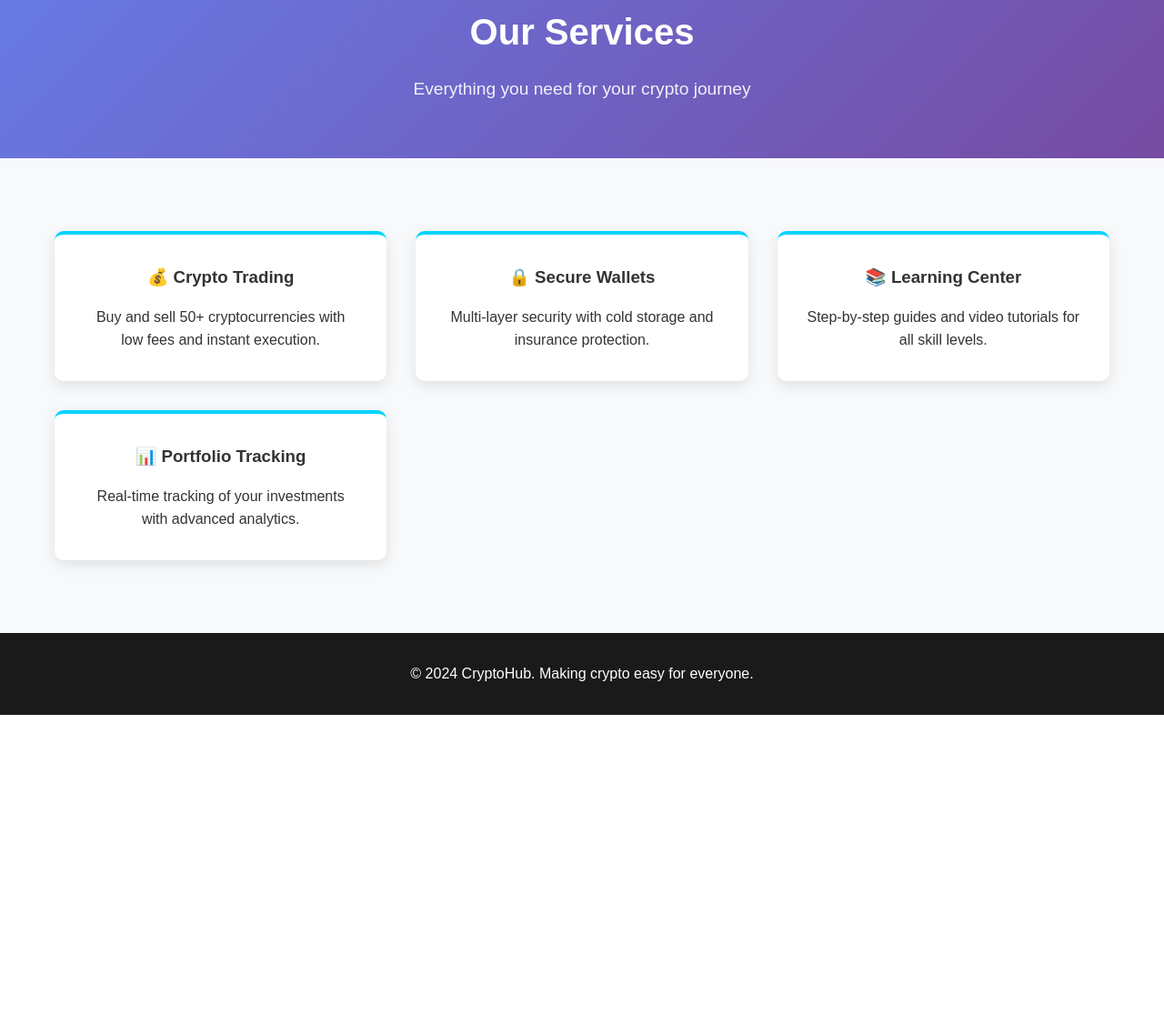
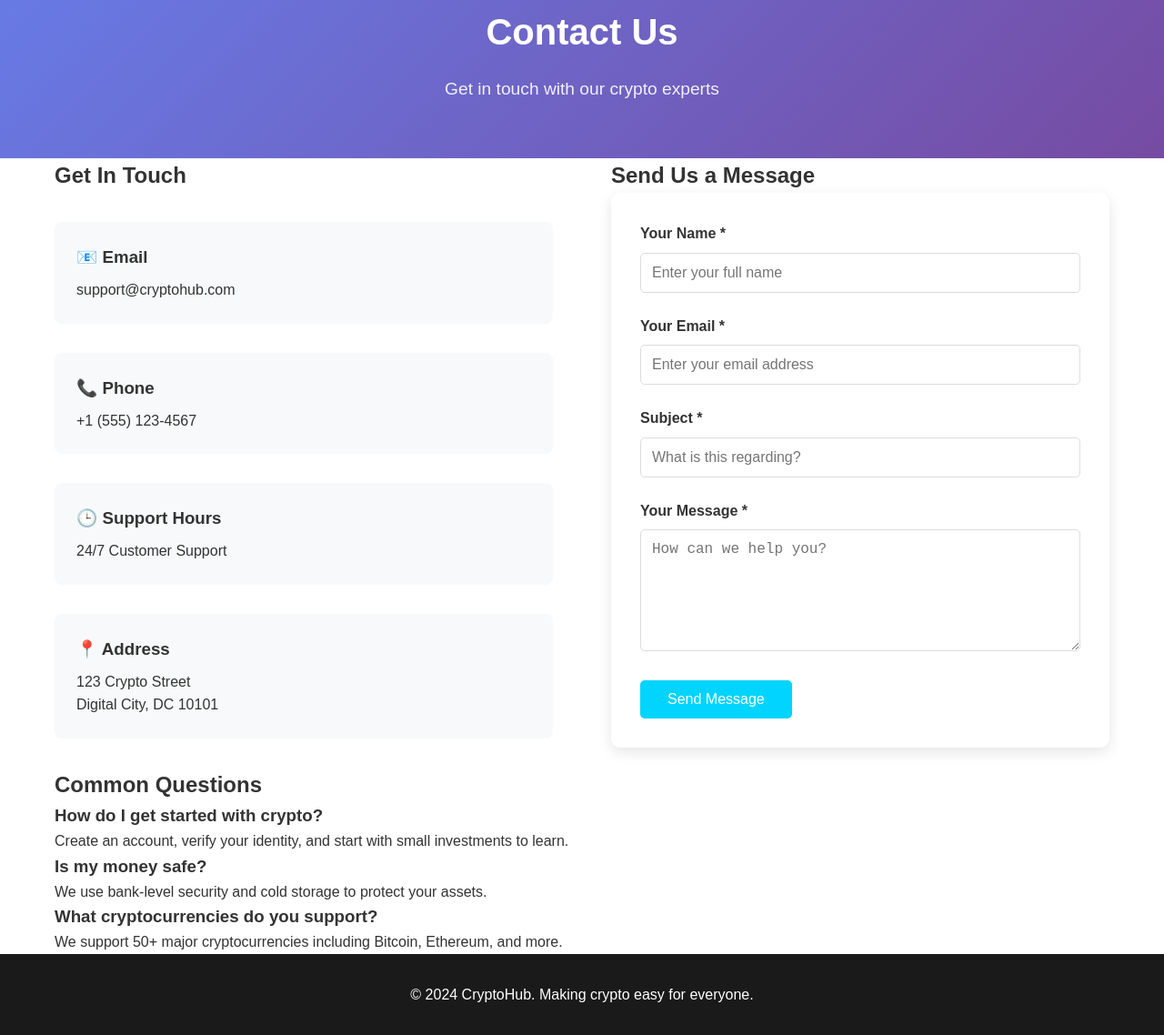
Before and after one commit to Wan010/Thecrypto, a plain HTML site: page services.html in a window 1280 px wide. Shown: the part 187-1325 px from the top of the page at 91% size. Before the commit the page ends 973 px from the top, so only its background shows below. Drawn offline with Linux system fonts and the light colour scheme.

Commit message:
Update services.html

```diff
--- a/services.html
+++ b/services.html
@@ -3,10 +3,11 @@
 <head>
     <meta charset="UTF-8">
     <meta name="viewport" content="width=device-width, initial-scale=1.0">
-    <title>Our Services - CryptoHub</title>
+    <title>Contact Us - CryptoHub</title>
     <link rel="stylesheet" href="styles/style.css">
 </head>
 <body>
+    <!-- Navigation -->
     <nav class="navbar">
         <div class="nav-container">
             <div class="nav-logo">
@@ -26,31 +27,80 @@
         </div>
     </nav>
 
+    <!-- Page Header -->
     <section class="page-header">
         <div class="container">
-            <h1>Our Services</h1>
-            <p>Everything you need for your crypto journey</p>
+            <h1>Contact Us</h1>
+            <p>Get in touch with our crypto experts</p>
         </div>
     </section>
 
-    <section class="services">
+    <!-- Contact Section -->
+    <section class="contact-section">
         <div class="container">
-            <div class="services-grid">
-                <div class="service-card">
-                    <h3>💰 Crypto Trading</h3>
-                    <p>Buy and sell 50+ cryptocurrencies with low fees and instant execution.</p>
+            <div class="contact-grid">
+                <div class="contact-info">
+                    <h2>Get In Touch</h2>
+                    <div class="contact-item">
+                        <h3>📧 Email</h3>
+                        <p>support@cryptohub.com</p>
+                    </div>
+                    <div class="contact-item">
+                        <h3>📞 Phone</h3>
+                        <p>+1 (555) 123-4567</p>
+                    </div>
+                    <div class="contact-item">
+                        <h3>🕒 Support Hours</h3>
+                        <p>24/7 Customer Support</p>
+                    </div>
+                    <div class="contact-item">
+                        <h3>📍 Address</h3>
+                        <p>123 Crypto Street<br>Digital City, DC 10101</p>
+                    </div>
                 </div>
-                <div class="service-card">
-                    <h3>🔒 Secure Wallets</h3>
-                    <p>Multi-layer security with cold storage and insurance protection.</p>
+
+                <div class="contact-form-container">
+                    <h2>Send Us a Message</h2>
+                    <form class="contact-form" id="contactForm">
+                        <div class="form-group">
+                            <label for="name">Your Name *</label>
+                            <input type="text" id="name" name="name" placeholder="Enter your full name" required>
+                        </div>
+                        <div class="form-group">
+                            <label for="email">Your Email *</label>
+                            <input type="email" id="email" name="email" placeholder="Enter your email address" required>
+                        </div>
+                        <div class="form-group">
+                            <label for="subject">Subject *</label>
+                            <input type="text" id="subject" name="subject" placeholder="What is this regarding?" required>
+                        </div>
+                        <div class="form-group">
+                            <label for="message">Your Message *</label>
+                            <textarea id="message" name="message" placeholder="How can we help you?" rows="6" required></textarea>
+                        </div>
+                        <button type="submit" class="btn-primary">Send Message</button>
+                    </form>
                 </div>
-                <div class="service-card">
-                    <h3>📚 Learning Center</h3>
-                    <p>Step-by-step guides and video tutorials for all skill levels.</p>
+            </div>
+        </div>
+    </section>
+
+    <!-- FAQ Preview -->
+    <section class="faq-preview">
+        <div class="container">
+            <h2>Common Questions</h2>
+            <div class="faq-grid">
+                <div class="faq-item-preview">
+                    <h3>How do I get started with crypto?</h3>
+                    <p>Create an account, verify your identity, and start with small investments to learn.</p>
                 </div>
-                <div class="service-card">
-                    <h3>📊 Portfolio Tracking</h3>
-                    <p>Real-time tracking of your investments with advanced analytics.</p>
+                <div class="faq-item-preview">
+                    <h3>Is my money safe?</h3>
+                    <p>We use bank-level security and cold storage to protect your assets.</p>
+                </div>
+                <div class="faq-item-preview">
+                    <h3>What cryptocurrencies do you support?</h3>
+                    <p>We support 50+ major cryptocurrencies including Bitcoin, Ethereum, and more.</p>
                 </div>
             </div>
         </div>
```
